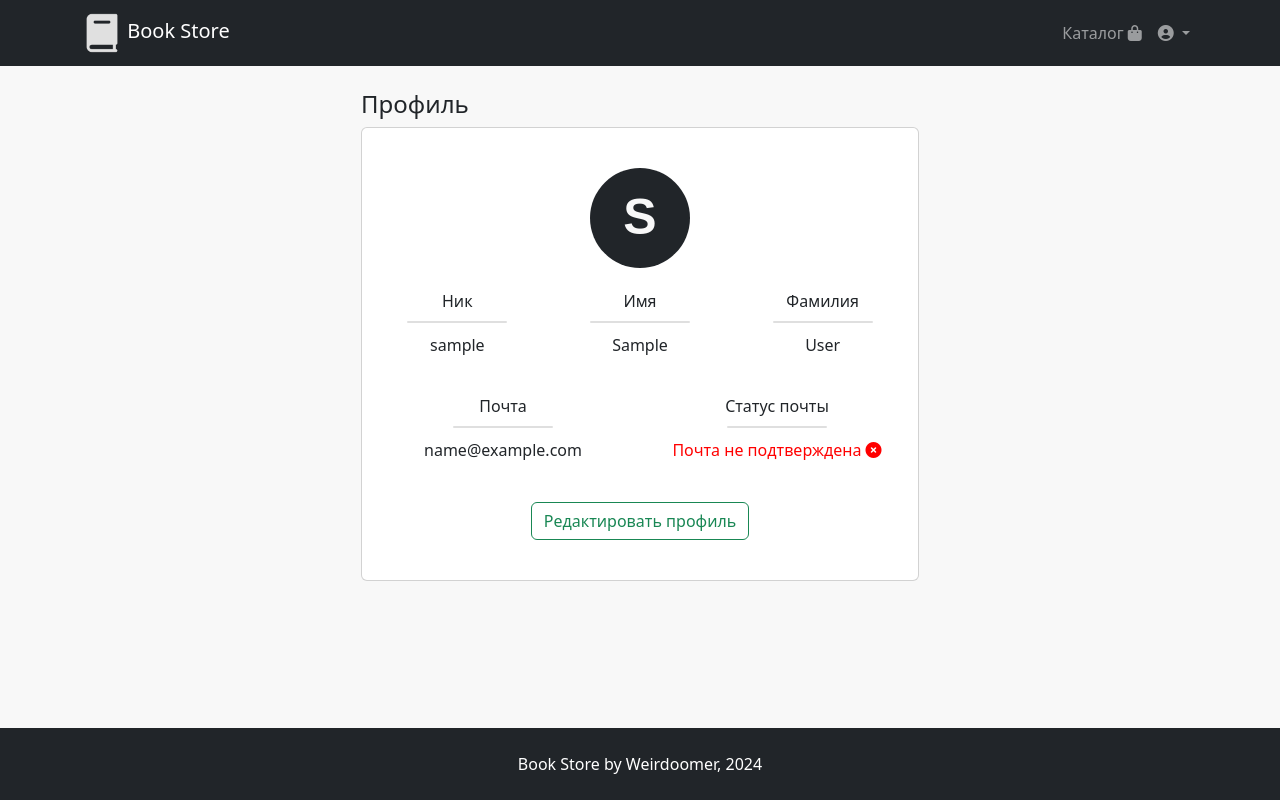
After one commit to weirdoomer/book_store, a Django app: page /users/profile/ in a window 1280 px wide. The commit adds this page. Run offline with Django 4.2, Linux system fonts and the light colour scheme; the visitor is signed in with stand-in values (Sample User, id 1); parts of the project's set-up code (start-up, migrations or seed data) failed here and were passed over; some libraries are stand-ins or nearby versions.

Commit message:
added profile page: - url users/profile/ - view Profile View - profile's page template

```diff
--- a/book_store/settings.py
+++ b/book_store/settings.py
@@ -10,8 +10,9 @@ For the full list of settings and their values, see
 https://docs.djangoproject.com/en/4.2/ref/settings/
 """
 
+from pathlib import Path
+
 import environ
-from pathlib import Path
 
 # Build paths inside the project like this: BASE_DIR / 'subdir'.
 BASE_DIR = Path(__file__).resolve().parent.parent
@@ -102,7 +103,7 @@ WSGI_APPLICATION = "book_store.wsgi.application"
 
 DATABASES = {
     "default": {
-       "ENGINE": env("POSTGRES_ENGINE"),
+        "ENGINE": env("POSTGRES_ENGINE"),
         "NAME": env("POSTGRES_DB"),
         "USER": env("POSTGRES_USER"),
         "PASSWORD": env("POSTGRES_PASSWORD"),
--- /dev/null
+++ b/static/css/avatar.css
@@ -0,0 +1,22 @@
+.avatar {
+    display: flex;
+    align-items: center;
+    justify-content: center;
+    width: 100px;
+    height: 100px;
+
+    /* margin ниже для центрирования */
+    margin: 0 auto;
+
+    background-color: #212529;
+    border-radius: 50%;
+}
+
+[data-letter]::before {
+    content: attr(data-letter);
+    font-family: sans-serif;
+    font-weight: bold;
+    font-size: 50px;
+    text-transform: uppercase;
+    color: #f8f8f8;
+}
--- a/static/css/style.css
+++ b/static/css/style.css
@@ -16,3 +16,16 @@ body {
 .productcard-link:hover {
     color: #0075B2;
 }
+
+.profile-line {
+    margin: 10px auto;
+    background-color: #00000020;
+    border-radius: 20px;
+    width: 100px;
+    height: 2px;
+}
+
+.container-profile {
+    width: 50%;
+    margin: 0 auto;
+}
--- a/templates/base.html
+++ b/templates/base.html
@@ -12,6 +12,8 @@
     <link rel="stylesheet" href={% static "css/bootstrap.min.css" %}>
     <link rel="stylesheet" href={% static "css/all.min.css" %}>
     <link rel="stylesheet" href={% static "css/style.css" %}>
+
+    {% block css %} {% endblock  %}
 
     <title> {{ title }} </title>
 </head>
@@ -52,7 +54,7 @@
                             <ul class="dropdown-menu">
                                 <li>
                                     <a class="dropdown-item"
-                                        href="users/profile.html">Профиль</a>
+                                        href="{% url "users:profile" %}">Профиль</a>
                                 </li>
                                 <li>
                                     <a class="dropdown-item"
--- a/users/forms.py
+++ b/users/forms.py
@@ -2,7 +2,6 @@ from django import forms
 from django.contrib.auth.forms import AuthenticationForm, UserCreationForm
 
 from users.models import User
-from users.tasks import send_email_verification
 
 
 class UserLoginForm(AuthenticationForm):
@@ -85,8 +84,3 @@ class UserRegistrationForm(UserCreationForm):
             "password1",
             "password2",
         )
-
-    def save(self, commit=True):
-        user = super(UserRegistrationForm, self).save(commit=True)
-        send_email_verification.delay(user.id)
-        return user
--- a/users/services.py
+++ b/users/services.py
@@ -1,7 +1,7 @@
 from django.conf import settings
+from django.contrib.sites.models import Site
 from django.core.mail import send_mail
 from django.urls import reverse
-from django.contrib.sites.models import Site
 
 
 def send_verification_email(object):
@@ -13,7 +13,9 @@ def send_verification_email(object):
     if settings.DEBUG:
         verification_link = f"http://{settings.DOMAIN_NAME}{link}"
     else:
-        verification_link = f"https://{Site.objects.get_current().domain}{link}"
+        verification_link = (
+            f"https://{Site.objects.get_current().domain}{link}"
+        )
 
     subject = f"Подтверждение учетной записи для {object.user.username}"
     message = "Для подтверждения учетной записи для {} перейдите по ссылке: {}".format(
--- /dev/null
+++ b/users/templates/users/profile.html
@@ -0,0 +1,67 @@
+{% extends 'base.html' %}
+
+{% load static %}
+
+{% block css %}
+    <link href="{% static 'css/avatar.css' %}" rel="stylesheet">
+{% endblock %}
+
+{% block content %}
+    <div class="container">
+        <div class="container-profile">
+            <h4 class="mt-4">Профиль</h4>
+            <div class="card">
+                <div class="card-body">
+                    <div class="row my-4">
+                        <div class="avatar col-lg-12 col-md-12 col-sm-12 col-12" data-letter="{{ user.username|make_list|first }}"></div>
+                    </div>
+                    <div class="row text-center my-4 ">
+                        <div class="col-lg-4 col-md-4 col-sm-4 col-4">
+                            <h6>Ник</h6>
+                            <div class="profile-line"></div>
+                            <p>{{ user.username }}</p>
+                        </div>
+                        <div class="col-lg-4 col-md-4 col-sm-4 col-4">
+                            <h6>Имя</h6>
+                            <div class="profile-line"></div>
+                            <p>{{ user.first_name }}</p>
+                        </div>
+                        <div class="col-lg-4 col-md-4 col-sm-4 col-4">
+                            <h6>Фамилия</h6>
+                            <div class="profile-line"></div>
+                            <p>{{ user.last_name }}</p>
+                        </div>
+                    </div>
+                    <div class="row text-center my-4">
+                        <div class="col-lg-6 col-md-6 col-sm-6 col-6">
+                            <h6>Почта</h6>
+                            <div class="profile-line"></div>
+                            <p>{{ user.email }}</p>
+                        </div>
+                        <div class="col-lg-6 col-md-6 col-sm-6 col-6">
+                            <h6>Статус почты</h6>
+                            <div class="profile-line"></div>
+                            {% if user.is_verified %}
+                                <div style="color: green">
+                                    Почта подтверждена<i class="fas fa-check-circle"></i>
+                                </div>
+                            {% else %}
+                                <div style="color:red">
+                                    Почта не подтверждена <i class="fas fa-times-circle"></i>
+                                </div>
+                            {% endif %}
+                        </div>
+                    </div>
+                    <div class="row text-center my-4">
+                        <div class="col-lg-12 col-md-12 col-sm-12 col-12">
+                            <button type="button" class="btn btn-outline-success">
+                                Редактировать профиль
+                            </button>
+                        </div>
+                    </div>
+                </div>
+            </div>
+        </div>
+
+    </div>
+{% endblock content %}
--- a/users/urls.py
+++ b/users/urls.py
@@ -3,6 +3,7 @@ from django.urls import path
 
 from users.views import (
     EmailVerificationView,
+    ProfileView,
     UserLoginView,
     UserRegistrationView,
 )
@@ -18,4 +19,5 @@ urlpatterns = [
         EmailVerificationView.as_view(),
         name="email_verification",
     ),
+    path("profile/", ProfileView.as_view(), name="profile"),
 ]
--- a/users/views.py
+++ b/users/views.py
@@ -1,8 +1,10 @@
+from django.contrib.auth.mixins import LoginRequiredMixin
 from django.contrib.auth.views import LoginView
 from django.contrib.messages.views import SuccessMessageMixin
 from django.http import HttpResponseRedirect
 from django.urls import reverse, reverse_lazy
 from django.views.generic.base import TemplateView
+from django.views.generic.detail import DetailView
 from django.views.generic.edit import CreateView
 
 from common.utils.views.views_mixins import (
@@ -57,3 +59,12 @@ class EmailVerificationView(TitleMixin, TemplateView):
             )
         else:
             return HttpResponseRedirect(reverse("index"))
+
+
+class ProfileView(LoginRequiredMixin, TitleMixin, DetailView):
+    model = User
+    title = "Профиль"
+    template_name = "users/profile.html"
+
+    def get_object(self):
+        return self.request.user
```
Also changed, not shown: common/utils/models/models_storages.py (deleted, +0 -12 lines).
